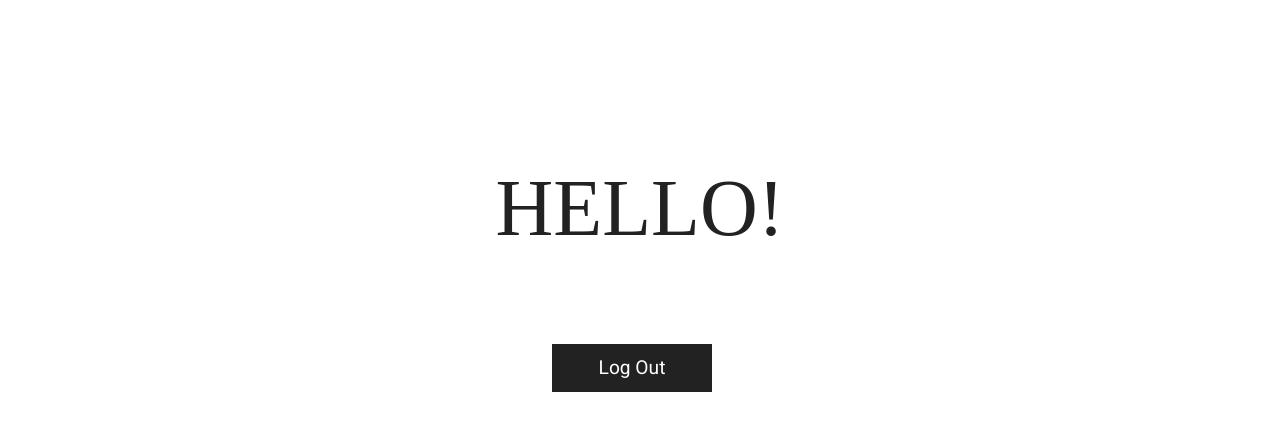
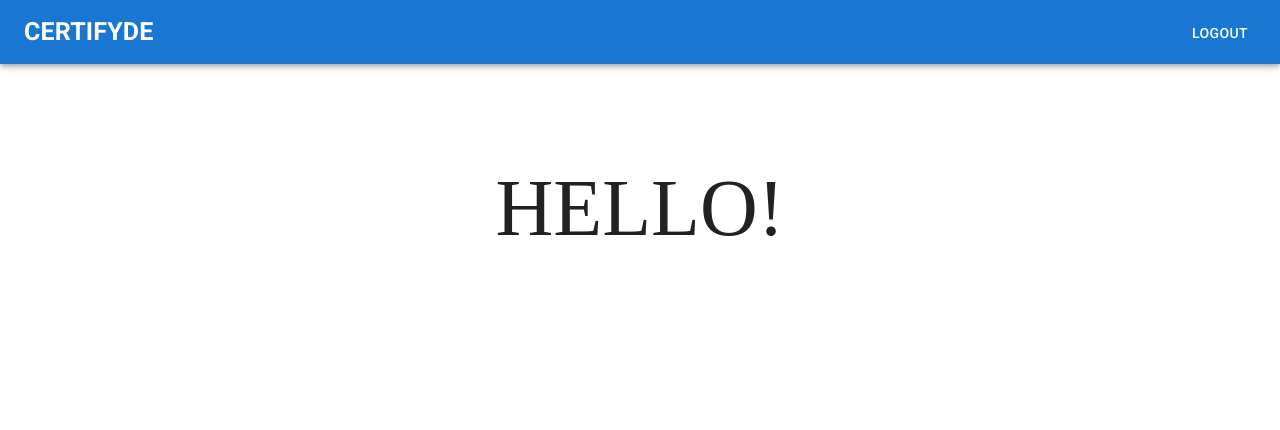
Before and after one commit to SounakRay1997/CertifydeUI, a React (Create React App) app: page /home in a window 1280 px wide. Shown: the top 430 px of the page. Built offline with nearby package versions, Linux system fonts and the light colour scheme; a web font is replaced by a local one; what amazon-cognito-identity-js, aws-amplify would draw is missing.

Commit message:
login working

```diff
--- a/src/components/pages/HomePage.js
+++ b/src/components/pages/HomePage.js
@@ -1,13 +1,36 @@
 import React from 'react'
 import { Link } from 'react-router-dom'
 
+import AppBar from '@mui/material/AppBar';
+import Box from '@mui/material/Box';
+import Toolbar from '@mui/material/Toolbar';
+import Typography from '@mui/material/Typography';
+import Button from '@mui/material/Button';
+
+
+function ButtonAppBar() {
+
+    return (
+      <Box sx={{ flexGrow: 1 }}>
+        <AppBar position="fixed">
+          <Toolbar>
+            <Typography variant="h6" component="div" sx={{ flexGrow: 1 }}>
+              <a className="header-link" href="/home" color="inherit">CERTIFYDE</a>
+            </Typography>
+            <Link className="header-link" color="inherit" to="/">
+                <Button className="header-link" color="inherit">Logout</Button>
+            </Link>
+          </Toolbar>
+        </AppBar>
+      </Box>
+    );
+  }
+
+
 export default function HomePage() {
     return (
-        <div className="text-center">
+        <><ButtonAppBar /><div className="text-center">
             <h1 className="main-title home-page-title">Hello!</h1>
-            <Link to="/login">
-                <button className="primary-button">Log out</button>
-            </Link>
-        </div>
+        </div></>
     )
 }
```
